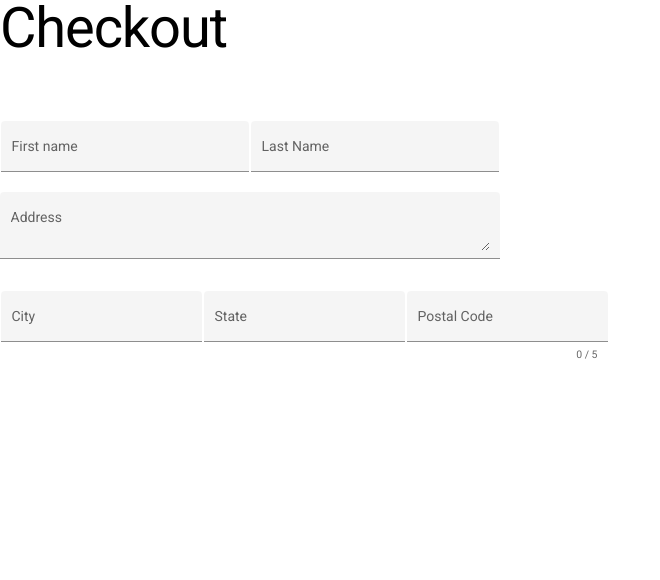
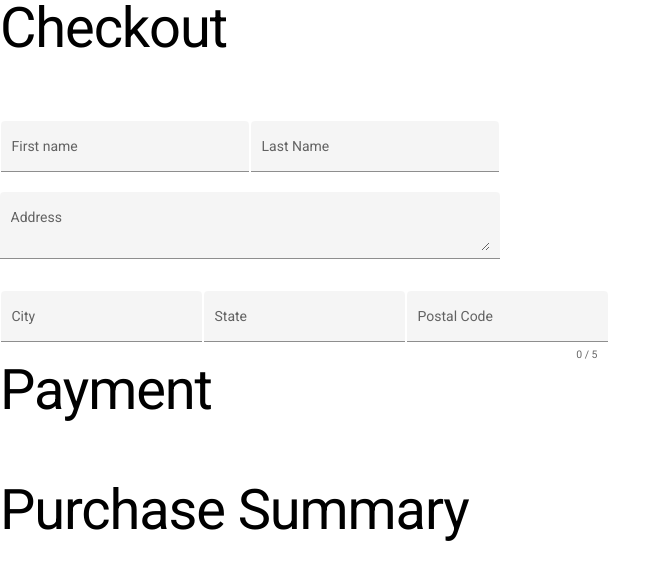
Before and after one commit to Revature-Leafbound/Leafbound, an Angular app: page / in a window 1280 px wide. Shown: the top 580 px of the page, without its empty margins (0-660 px from the left). Built offline with nearby package versions, Linux system fonts and the light colour scheme.

Commit message:
added rest of sections titles

```diff
--- a/src/app/checkout.html
+++ b/src/app/checkout.html
@@ -38,4 +38,6 @@
     </tr></table>
   </form>
    <!-- PAYMENT SECTION -->
+   <div class="mat-display-3">Payment</div>
    <!-- PURCHASE SECTION -->
+   <div class="mat-display-3">Purchase Summary</div>
```
